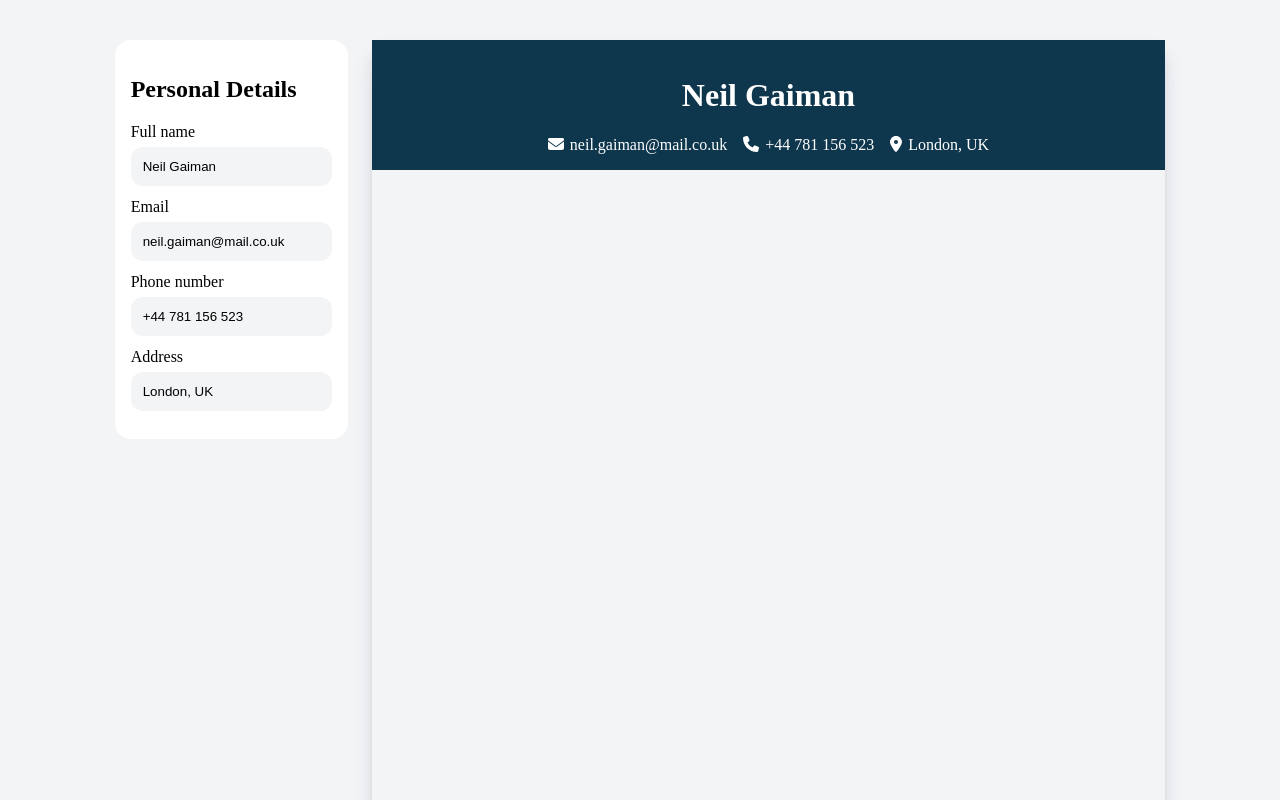
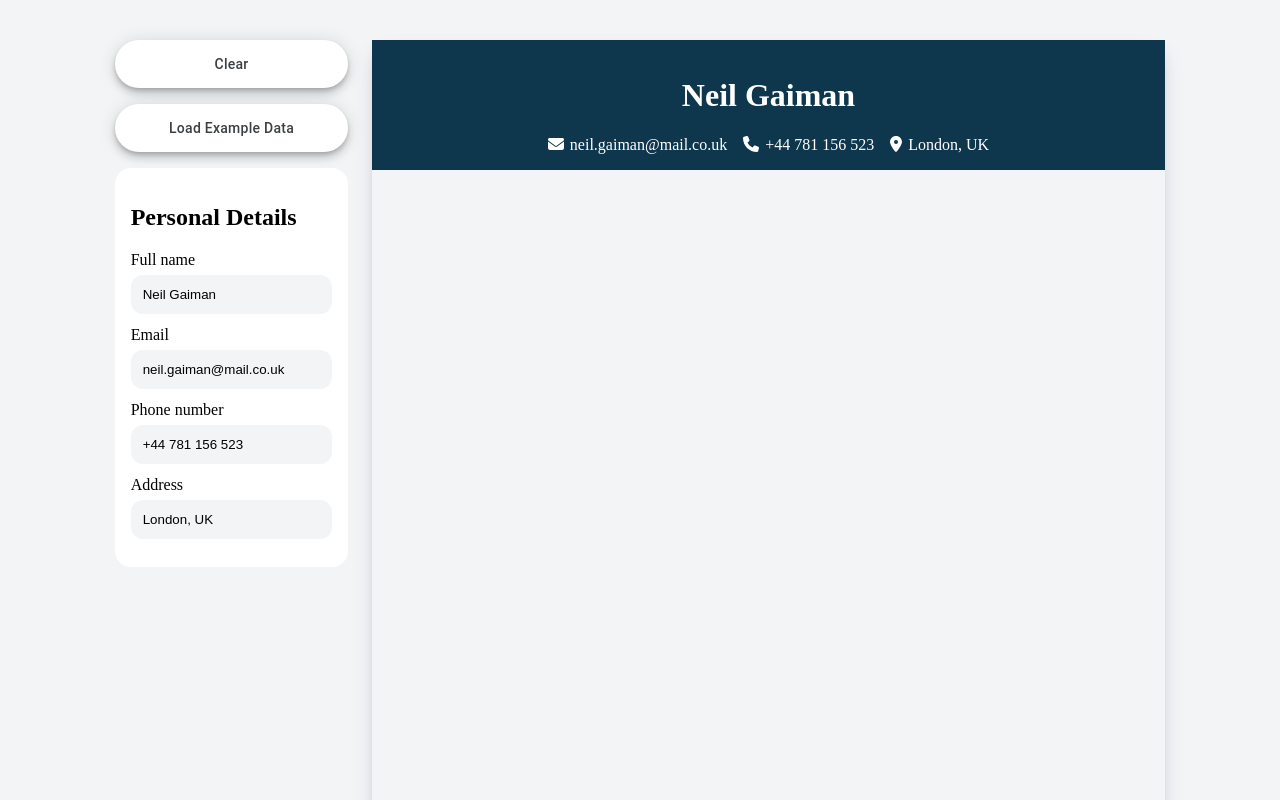
Before and after one commit to NafanJ/cv-builder, a React app: page / in a window 1280 px wide. Shown: the top 800 px of the page. Built offline with nearby package versions, Linux system fonts and the light colour scheme; the HTML template or start-up script is replaced by a standard one.

Commit message:
Clear & Load Buttons

```diff
--- a/src/App.css
+++ b/src/App.css
@@ -5,3 +5,58 @@
   gap: 24px;
   justify-content: center;
 }
+
+.CvForm{
+  display: flex;
+  flex-direction: column;
+  gap: 1rem;
+}
+
+.button{
+  align-items: center;
+  appearance: none;
+  background-color: #fff;
+  border-radius: 24px;
+  border-style: none;
+  box-shadow: rgba(0, 0, 0, .2) 0 3px 5px -1px,rgba(0, 0, 0, .14) 0 6px 10px 0,rgba(0, 0, 0, .12) 0 1px 18px 0;
+  box-sizing: border-box;
+  color: #3c4043;
+  cursor: pointer;
+  display: inline-flex;
+  fill: currentcolor;
+  font-family: "Google Sans",Roboto,Arial,sans-serif;
+  font-size: 14px;
+  font-weight: 500;
+  height: 48px;
+  justify-content: center;
+  letter-spacing: .25px;
+  line-height: normal;
+  max-width: 100%;
+  overflow: visible;
+  padding: 2px 24px;
+  position: relative;
+  text-align: center;
+  text-transform: none;
+  transition: box-shadow 280ms cubic-bezier(.4, 0, .2, 1),opacity 15ms linear 30ms,transform 270ms cubic-bezier(0, 0, .2, 1) 0ms;
+  user-select: none;
+  -webkit-user-select: none;
+  touch-action: manipulation;
+  width: auto;
+  will-change: transform,opacity;
+  z-index: 0;
+}
+
+.button:hover {
+  background: #F6F9FE;
+  color: #174ea6;
+}
+
+.button:active {
+  box-shadow: 0 4px 4px 0 rgb(60 64 67 / 30%), 0 8px 12px 6px rgb(60 64 67 / 15%);
+  outline: none;
+}
+
+.button:focus {
+  outline: none;
+  border: 2px solid #4285f4;
+}
--- a/src/App.jsx
+++ b/src/App.jsx
@@ -5,12 +5,20 @@
 import PersonalDetails from "./components/PersonalDetails";
 
 function App() {
-  const [personalInfo, setPersonalInfo] = useState({
+
+  const exampleData = {
     fullName: "Neil Gaiman",
     email: "neil.gaiman@mail.co.uk",
     phoneNumber: "+44 781 156 523",
     address: "London, UK",
-  });
+    degree: "Bachelors in Economics",
+    school: "London City University",
+    location: "New York City, US",
+    startDate: "08/2018",
+    endDate: "present",
+    }
+
+  const [personalInfo, setPersonalInfo] = useState(exampleData);
 
   function handlePersonalInfoChange(e) {
     const { key } = e.target.dataset;
@@ -18,9 +26,24 @@
   }
 
   return (
-    <>
       <div className="app">
         <div className="CvForm">
+        <button className="button" onClick={() =>
+          setPersonalInfo({
+            fullName: "",
+            email: "",
+            phoneNumber: "",
+            address: "",
+            degree: "",
+            school: "",
+            location: "",
+            startDate: "",
+            endDate: "",
+          })
+        }>Clear</button>
+        <button className="button" onClick={() =>
+          setPersonalInfo(exampleData)
+        }>Load Example Data</button>
           <PersonalDetails
             onChange={handlePersonalInfoChange}
             fullName={personalInfo.fullName}
@@ -33,7 +56,6 @@
           personalDetails={personalInfo}
         />
       </div>
-    </>
   )
 }
 
```
